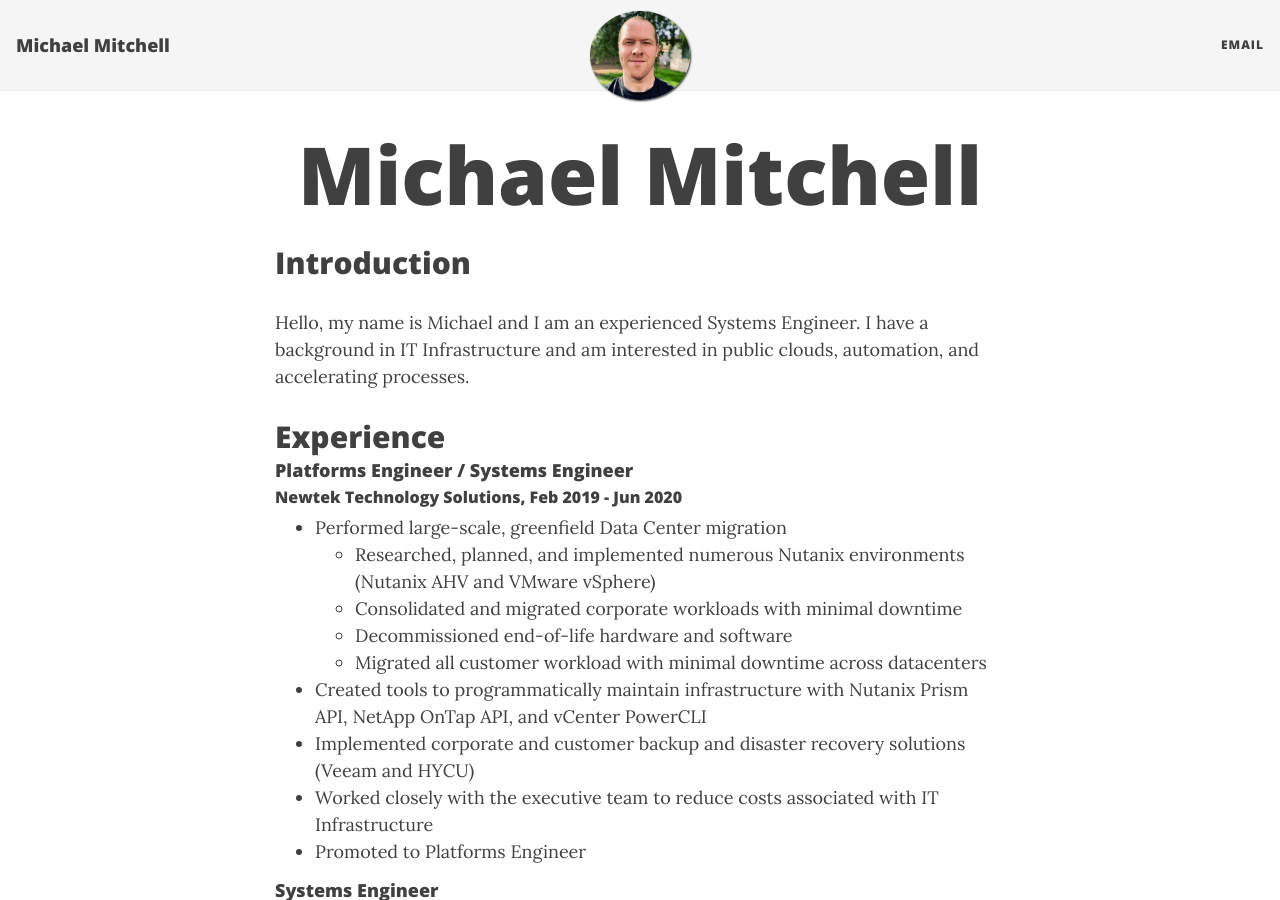
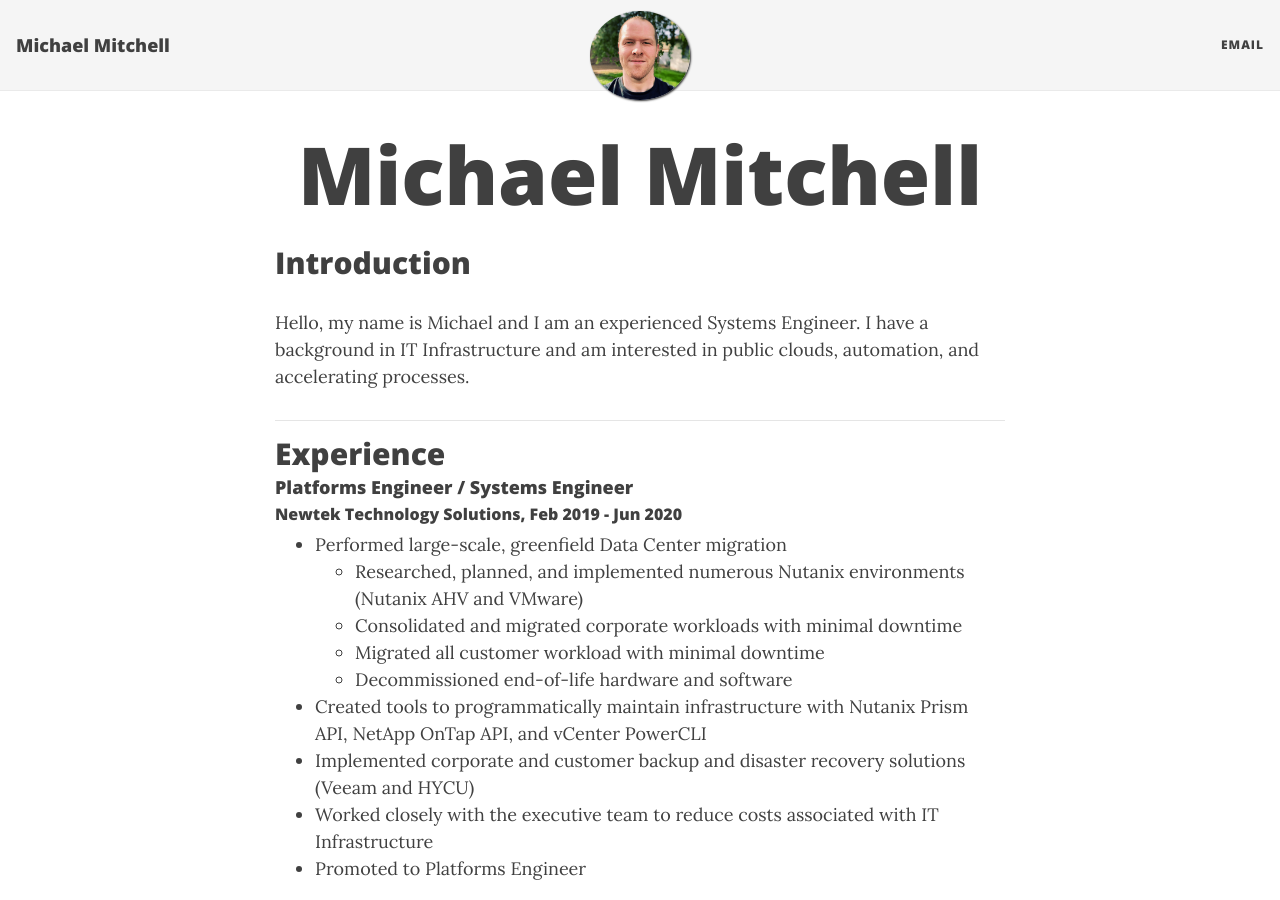
Before and after one commit to themichaelmitchell/themichaelmitchell.github.io, a Jekyll site: the page built from index.md, in a window 1280 px wide and 900 px high. Built offline with Jekyll 4.4.1, drawn with Linux system fonts in a browser that asks for light colours; nearby versions of some CDN libraries.

Commit message:
add seps and cleanup

```diff
--- a/index.md
+++ b/index.md
@@ -7,19 +7,16 @@ title: Michael Mitchell
 ## Introduction
 Hello, my name is Michael and I am an experienced Systems Engineer. I have a background in IT Infrastructure and am interested in public clouds, automation, and accelerating processes.
 
-<!-- ## Proficiencies
-- thing
-- thing
-- thing -->
+---
 
 ## Experience
 #### Platforms Engineer / Systems Engineer
 ###### Newtek Technology Solutions, Feb 2019 - Jun 2020
 - Performed large-scale, greenfield Data Center migration
-  - Researched, planned, and implemented numerous Nutanix environments (Nutanix AHV and VMware vSphere)
+  - Researched, planned, and implemented numerous Nutanix environments (Nutanix AHV and VMware)
   - Consolidated and migrated corporate workloads with minimal downtime
+  - Migrated all customer workload with minimal downtime
   - Decommissioned end-of-life hardware and software
-  - Migrated all customer workload with minimal downtime across datacenters
 - Created tools to programmatically maintain infrastructure with Nutanix Prism API, NetApp OnTap API, and vCenter PowerCLI
 - Implemented corporate and customer backup and disaster recovery solutions (Veeam and HYCU)
 - Worked closely with the executive team to reduce costs associated with IT Infrastructure
@@ -48,6 +45,8 @@ Hello, my name is Michael and I am an experienced Systems Engineer. I have a bac
 - Accelerated endpoint imaging and configuration with Powershell
 - Worked and completed tickets while meeting an SLA
 
+---
+
 ## Extracurricular
 - Continued learning via my homelab (VMware, containers, IaC)
 - Actively working towards AWS certifications (Solutions Architect and SysOps Administrator)
```
